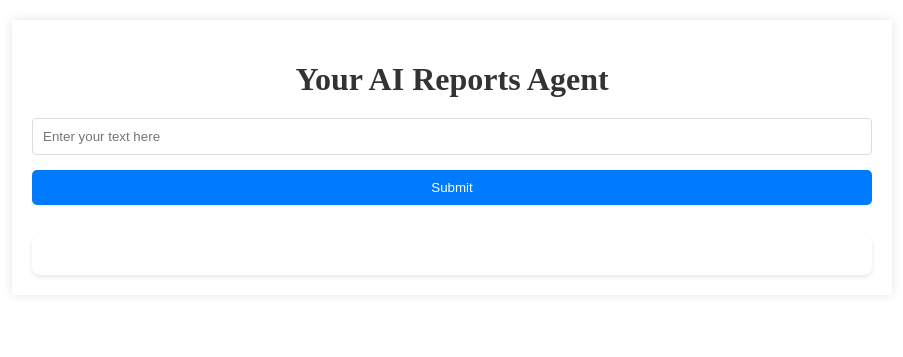
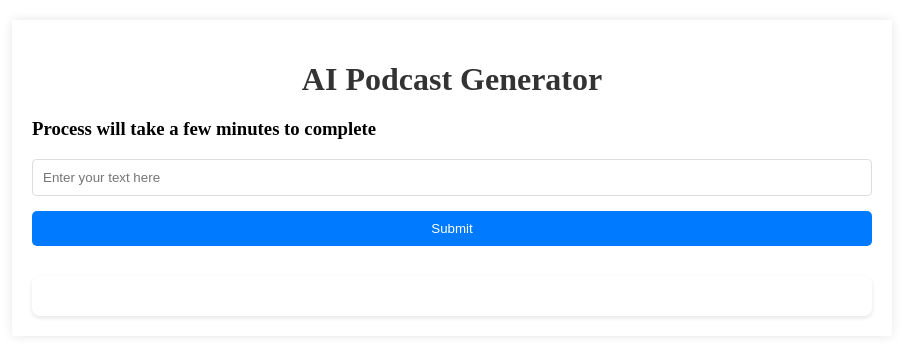
Before and after one commit to andrewlee977/scout, a FastAPI app: page / in a window 1280 px wide. Shown: the top 357 px of the page, without its empty margins (208-1111 px from the left). Run offline with FastAPI, Linux system fonts and the light colour scheme; parts of the project's set-up code (start-up, migrations or seed data) failed here and were passed over.

Commit message:
manage expectations

```diff
--- a/templates/index.html
+++ b/templates/index.html
@@ -262,7 +262,8 @@
 <body>
     <div class="page-wrapper">
         <div class="container">
-            <h1>Your AI Reports Agent</h1>
+            <h1>AI Podcast Generator</h1>
+            <h3>Process will take a few minutes to complete</h3>
 
             <form action="/submit" method="post" id="initialForm">
                 <input
```
